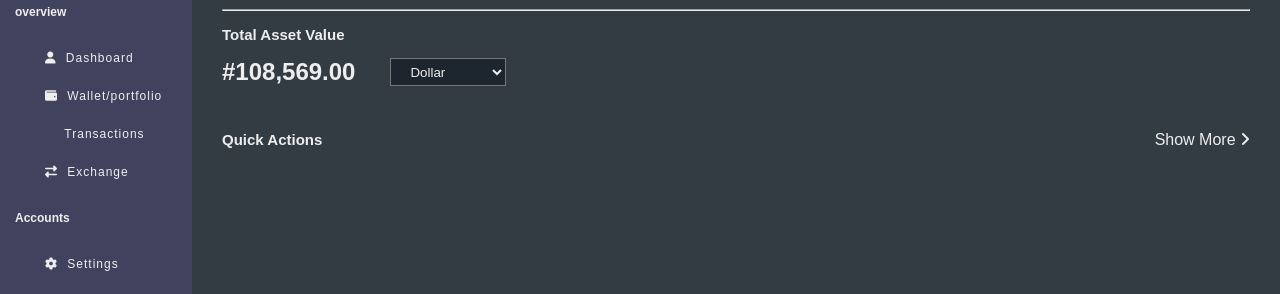
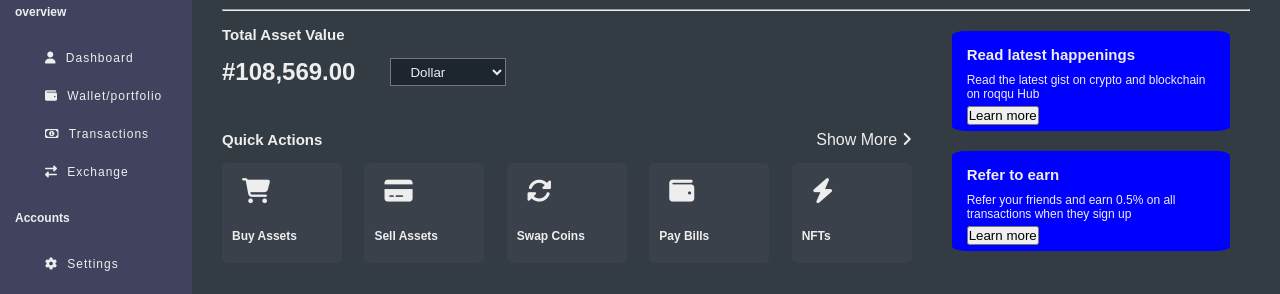
Before and after one commit to Nifemiasaolu/Dashboard, a plain HTML site: page index.html in a window 1280 px wide. Shown: the part 54-348 px from the top of the page. Drawn offline with Linux system fonts and the light colour scheme.

Commit message:
Tweaks some details

```diff
--- a/index.html
+++ b/index.html
@@ -51,7 +51,7 @@
                         </li>
                         <li>
                               <a href="#">
-                                 <i class="fa-light fa-money-bill"></i>
+                                 <i class="fa-regular fa-money-bill-1"></i>
                                  <span>Transactions</span>
                               </a>
                         </li>
@@ -141,6 +141,44 @@
                            <i class="fa-solid fa-angle-right"></i>
                         </div>
                      </div>
+
+                     <div class="assets">
+                        <div class="buy-assets">
+                           <i class="fas fa-sharp fa-solid fa-cart-shopping"></i>
+                           <h4>Buy Assets</h4>
+                        </div>
+                        <div class="buy-assets">
+                           <i class="fas fa-regular fa-credit-card"></i>
+                           <h4>Sell Assets</h4>
+                        </div>
+                        <div class="buy-assets">
+                           <i class="fas fa-solid fa-rotate"></i>
+                           <h4>Swap Coins</h4>
+                        </div>
+                        <div class="buy-assets">
+                           <i class="fas fa-solid fa-wallet"></i>
+                           <h4>Pay Bills</h4>
+                        </div>
+                        <div class="buy-assets">
+                           <i class="fas fa fa-bolt"></i>
+                           <h4>NFTs</h4>
+                        </div>
+                     </div>
+               </div>
+
+
+
+               <div class="section-right">
+                  <div class="learn-more">
+                     <h3>Read latest happenings</h3>
+                     <p>Read the latest gist on crypto and blockchain on roqqu Hub</p>
+                     <button>Learn more</button>
+                  </div>
+                  <div class="learn-more">
+                     <h3>Refer to earn</h3>
+                     <p>Refer your friends and earn 0.5% on all transactions when they sign up</p>
+                     <button>Learn more</button>
+                  </div>
                </div>
             </div>
 
--- a/styles.css
+++ b/styles.css
@@ -119,8 +119,17 @@ hr {
     border-bottom: 1px solid;
 }
 
+/* Top Section  */
+.top-section {
+    display: flex;
+}
+
  /* Section Left */
 
+.section-left {
+    width: 100%;
+    padding-right: 20px;
+}
 .section-left h3 {
     font-size: 15px;
     padding: 15px 0;
@@ -151,3 +160,56 @@ hr {
 .show-more {
     padding-top: 45px;
 }
+
+ /* Assets */
+
+ .assets {
+    display: flex;
+    justify-content: space-between;
+    gap: 20px;
+ }
+
+ .buy-assets {
+    width: 120px;
+    height: 100px;
+    background-color: #3b434de3;
+    padding: 15px 10px;
+    border-radius: 5%;
+
+ }
+
+ .fas {
+    font-size: 25px;
+    padding-left: 10px;
+ }
+
+ .buy-assets h4 {
+    padding-top: 25px;
+    width: max-content;
+    font-size: 12px;
+ }
+
+ /* Section right */
+
+ .section-right {
+    padding: 20px
+
+ }
+
+ .learn-more {
+    padding: 15px;
+    border-radius: 5%;
+    background-color: blue;
+    height: 100px;
+    margin-bottom: 20px;
+ }
+
+ .learn-more h3 {
+    font-size: 15px;
+    padding-bottom: 10px;
+ }
+
+ .learn-more p {
+    font-size: 12px;
+    padding-bottom: 5px;
+ }
```
